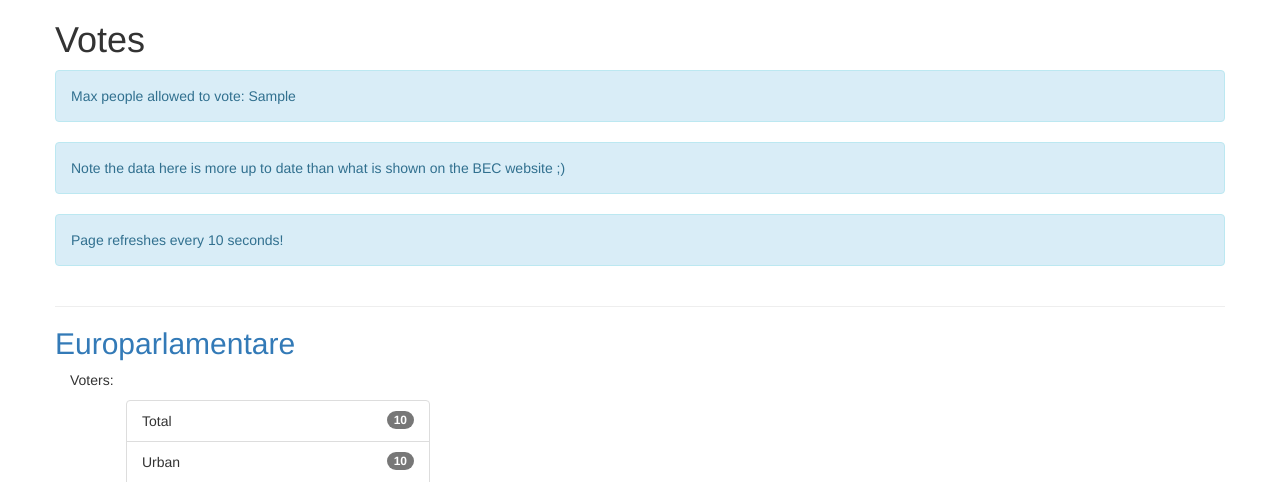
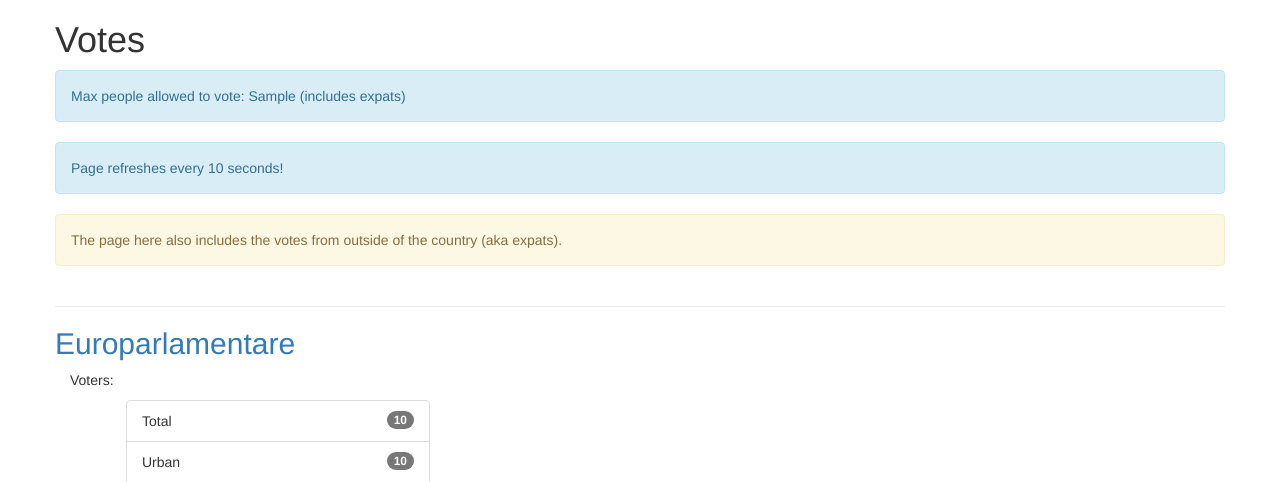
Before and after one commit to leyyin/votes-euro2019, a Flask app: template templates/index.html in a window 1280 px wide. Shown: the top 482 px of the page. Run offline with Flask 2, Linux system fonts and the light colour scheme; the template is opened without the code that fills it: most values are stand-ins (such as "Sample title", 1, 10 or a date in 2020); some libraries are stand-ins or nearby versions.

Commit message:
update heroku

```diff
--- a/common.py
+++ b/common.py
@@ -14,6 +14,8 @@ PAGE_REFERENDUM = "https://prezenta.bec.ro/referendum26052019"
 
 # 18.267.997
 MAX_VOTES = 18267997
+
+MAX_VOTES_OUTSIDE = 18968840
 
 class TerminalColors:
     HEADER = '\033[95m'
@@ -202,6 +204,10 @@ def process_json_data(raw_dict_data):
     data = VotesData()
     for county in raw_dict_data["county"]:
 
+        # Remove expats
+        # if county["county_code"] == "SR":
+        #     continue
+
         # Map from county code to data
         data.counties[county["county_code"]] = {
             "name": county["county_name"],
@@ -212,11 +218,12 @@ def process_json_data(raw_dict_data):
         }
 
         # Calculate totals
-        data.max_voters += county["initial_count"]
+        # data.max_voters += county["initial_count"]
         data.total_voters_rural += county["medium_r"]
         data.total_voters_urban += county["medium_u"]
         data.total_voters = data.total_voters_rural + data.total_voters_urban
 
+        # print(county["county_name"])
         # total_alternative = county["LT"]
         # total_urban_rural =  county["medium_r"] + county["medium_u"]
         # print(total_alternative, total_urban_rural, total_alternative == total_urban_rural)
@@ -227,7 +234,8 @@ def process_json_data(raw_dict_data):
         if precinct["county_code"] != "SR":
             continue
 
-
+    # NOTE because we also include the expats we must use the total population number
+    data.max_voters = MAX_VOTES_OUTSIDE
     data.presence = data.total_voters / data.max_voters  * 100
     difference = MAX_VOTES - data.max_voters
     # if difference != 0:
--- a/templates/index.html
+++ b/templates/index.html
@@ -39,13 +39,13 @@
     <h1>Votes</h1>
 
     <div class="alert alert-info" role="alert">
-      Max people allowed to vote: {{ euro_data.str_max_voters() }}
-    </div>
-    <div class="alert alert-info" role="alert">
-      Note the data here is more up to date than what is shown on the BEC website ;)
+      Max people allowed to vote: {{ euro_data.str_max_voters() }} (includes expats)
     </div>
     <div class="alert alert-info" role="alert">
       Page refreshes every {{refresh_seconds}} seconds!
+    </div>
+    <div class="alert alert-warning" role="alert">
+      The page here also includes the votes from outside of the country (aka expats).
     </div>
   </div>
 
```
